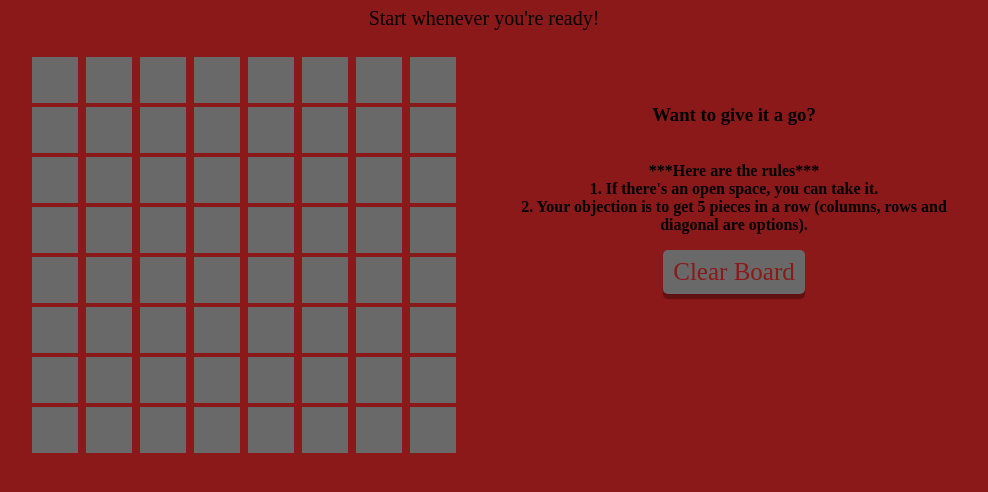
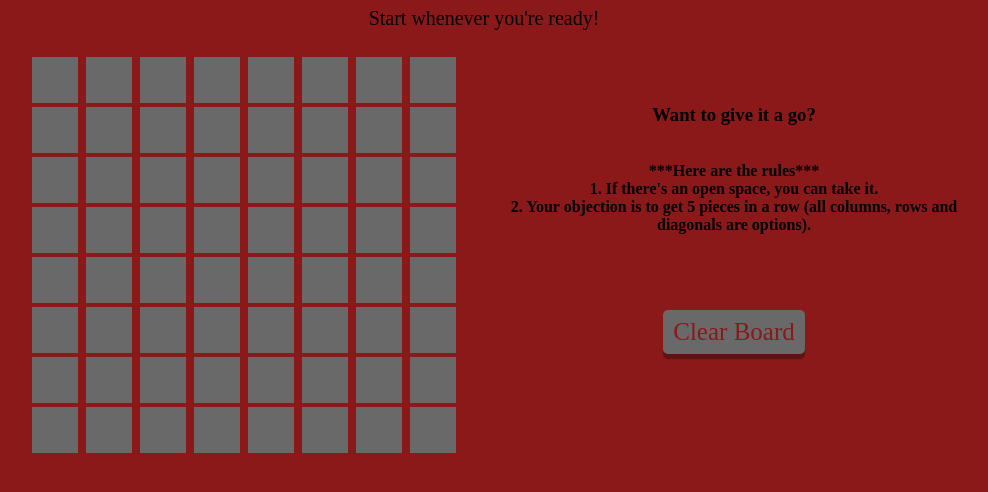
Before and after one commit to amack459/WDI_PROJECT1, a PHP site: page / in a window 1280 px wide. Shown: the part 158-650 px from the top of the page, without its empty margins (156-1144 px from the left). Run offline with PHP 8.4, Linux system fonts and the light colour scheme.

Commit message:
changed some of the wording

```diff
--- a/css/app.css
+++ b/css/app.css
@@ -21,6 +21,10 @@ h3 {
 ul{
   margin:0px 0px 0px 0px;
   padding:0px 0px 0px 0px;
+}
+
+p {
+  padding-bottom: 60px;
 }
 
 .container {
--- a/home.html
+++ b/home.html
@@ -197,7 +197,7 @@
   </div>
   <div class="container-right">
     <h3>Want to give it a go?</h3>
-    <p><!-- Go is an ancient abstract board game created in China more than 2,500 years ago. The aim of a professional Go player is to surround more territory than their opponent. As you can imagine, the game can become quite complicated amongst professionals. Especially while playing on a standard 19x19 board. I've provided a beginner version of the game to pique your interest a bit. Hopefully you enjoy and decide to move on to more complicated levels. --> <br> <b>***Here are the rules***<br> 1. If there's an open space, you can take it. <br>2. Your objection is to get 5 pieces in a row (columns, rows and diagonal are options). </b>   </p>
+    <p><!-- Go is an ancient abstract board game created in China more than 2,500 years ago. The aim of a professional Go player is to surround more territory than their opponent. As you can imagine, the game can become quite complicated amongst professionals. Especially while playing on a standard 19x19 board. I've provided a beginner version of the game to pique your interest a bit. Hopefully you enjoy and decide to move on to more complicated levels. --> <br> <b>***Here are the rules***<br> 1. If there's an open space, you can take it. <br>2. Your objection is to get 5 pieces in a row (all columns, rows and diagonals are options). </b>   </p>
     <button id="clear">Clear Board</button>
   </div>
   </main>
```
